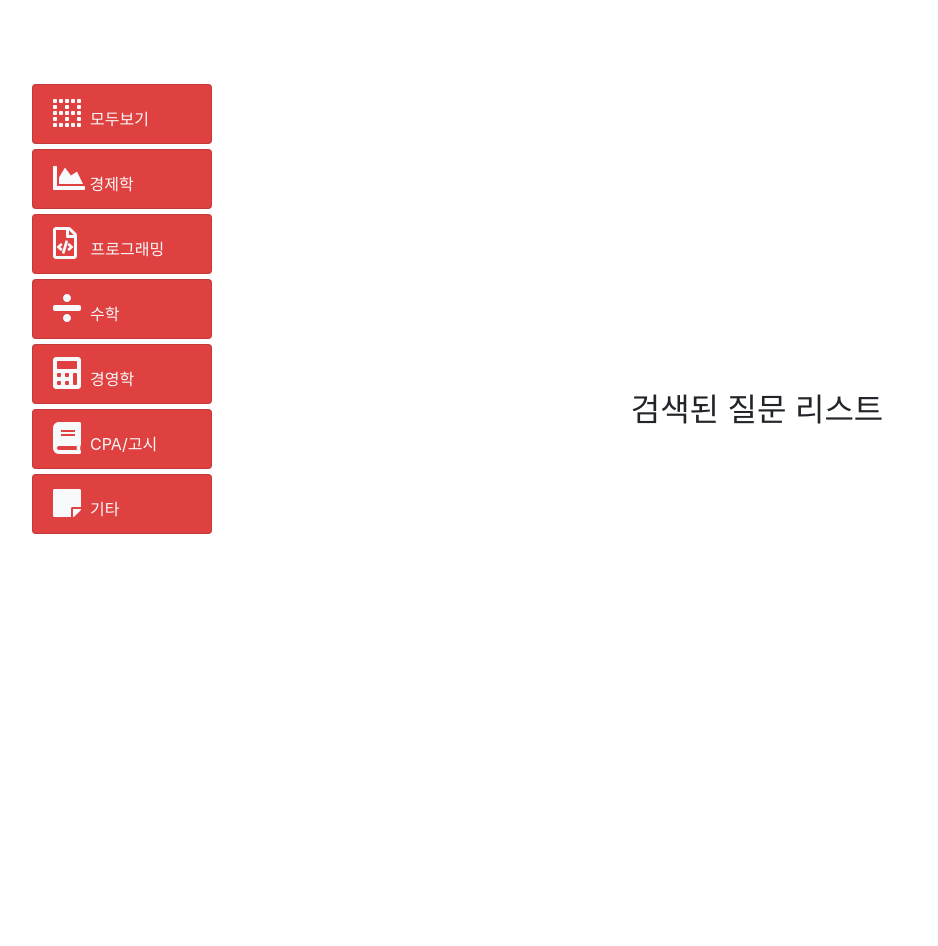
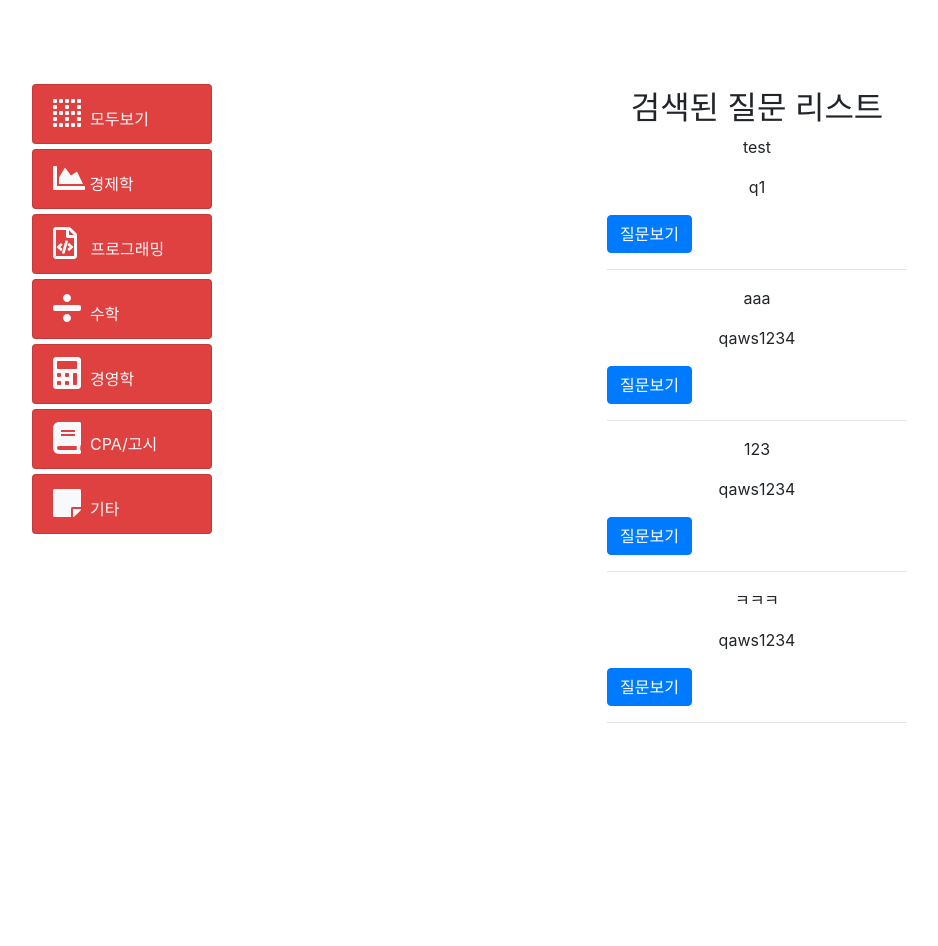
Before and after one commit to qrating/qrating, a Django app: page /search in a window 1280 px wide. Shown: the part 56-1002 px from the top of the page, without its empty margins (8-946 px from the left). Run offline with Django 3.2, Linux system fonts and the light colour scheme; data comes from the database, SQL or seed files in the repository; parts of the project's set-up code (start-up, migrations or seed data) failed here and were passed over; some libraries are stand-ins or nearby versions.

Commit message:
search with get option

```diff
--- a/blog/templates/home.html
+++ b/blog/templates/home.html
@@ -37,13 +37,13 @@ $(".list-group-item ").off("click").on("click", function() {
     <div class="left">
         <div class="list-group">
             <ul id = "menu">
-                <li><a href="{% url 'cate_search' 'all' %}" class="list-group-item list-group-item-action text-light"><i class="fas fa-border-none fa-2x"></i> &nbsp;모두보기</a></li>
-                <li><a href="{% url 'cate_search' 'economy' %}" class="list-group-item list-group-item-action text-light"><i class="fas fa-chart-area fa-2x"></i>&nbsp;경제학</a></li>
-                <li><a href="{% url 'cate_search' 'programming' %}" class="list-group-item list-group-item-action text-light"><i class="far fa-file-code fa-2x"></i> &nbsp; 프로그래밍</a></li>
-                <li><a href="{% url 'cate_search' 'math' %}" class="list-group-item list-group-item-action text-light"><i class="fas fa-divide fa-2x"></i></i> &nbsp;수학</a></li>
-                <li><a href="{% url 'cate_search' 'management' %}" class="list-group-item list-group-item-action text-light"><i class="fas fa-calculator fa-2x"></i> &nbsp;경영학</a></li>
-                <li><a href="{% url 'cate_search' 'cpa' %}" class="list-group-item list-group-item-action text-light"><i class="fas fa-book fa-2x"></i> &nbsp;CPA/고시</a></li>
-                <li><a href="{% url 'cate_search' 'etc' %}" class="list-group-item list-group-item-action text-light"><i class="fas fa-sticky-note fa-2x"></i> &nbsp;기타</a></li>
+                <li><a href="{% url 'search' %}?cate=all" class="list-group-item list-group-item-action text-light"><i class="fas fa-border-none fa-2x"></i> &nbsp;모두보기</a></li>
+                <li><a href="{% url 'search' %}?cate=economy" class="list-group-item list-group-item-action text-light"><i class="fas fa-chart-area fa-2x"></i>&nbsp;경제학</a></li>
+                <li><a href="{% url 'search' %}?cate=programming" class="list-group-item list-group-item-action text-light"><i class="far fa-file-code fa-2x"></i> &nbsp; 프로그래밍</a></li>
+                <li><a href="{% url 'search' %}?cate=math" class="list-group-item list-group-item-action text-light"><i class="fas fa-divide fa-2x"></i></i> &nbsp;수학</a></li>
+                <li><a href="{% url 'search' %}?cate=management" class="list-group-item list-group-item-action text-light"><i class="fas fa-calculator fa-2x"></i> &nbsp;경영학</a></li>
+                <li><a href="{% url 'search' %}?cate=cpa" class="list-group-item list-group-item-action text-light"><i class="fas fa-book fa-2x"></i> &nbsp;CPA/고시</a></li>
+                <li><a href="{% url 'search' %}?cate=etc" class="list-group-item list-group-item-action text-light"><i class="fas fa-sticky-note fa-2x"></i> &nbsp;기타</a></li>
             </ul>
         </div>
     </div>
--- a/blog/views.py
+++ b/blog/views.py
@@ -214,15 +214,20 @@ def cate_search(request, category):
 
 def search(request):
 
-    search_text = request.GET.get('search', 'none')
-    tag = request.GET.get('tag', 'none')
+    search_text = request.GET.get('search', None)
+    tag = request.GET.get('tag', None)
+    category = request.GET.get('cate', None)
 
-    if tag == 'none':
-        questions = Question.objects.filter(title__icontains = search_text)
+    if tag != None:
+        questions = get_object_or_404(Tag, name = tag).question_set.all()
     else:
-        questions = get_object_or_404(Tag, name = tag).question_set.all()
+        questions = Question.objects.all()
 
-    print(questions)
+    if search_text != None:
+        questions = questions.filter(title__icontains = search_text)
+
+    if category != 'all' and category != None:
+        questions = questions.filter(category=category)
 
     return render(request, 'search.html', {
         'questions' : questions
```
